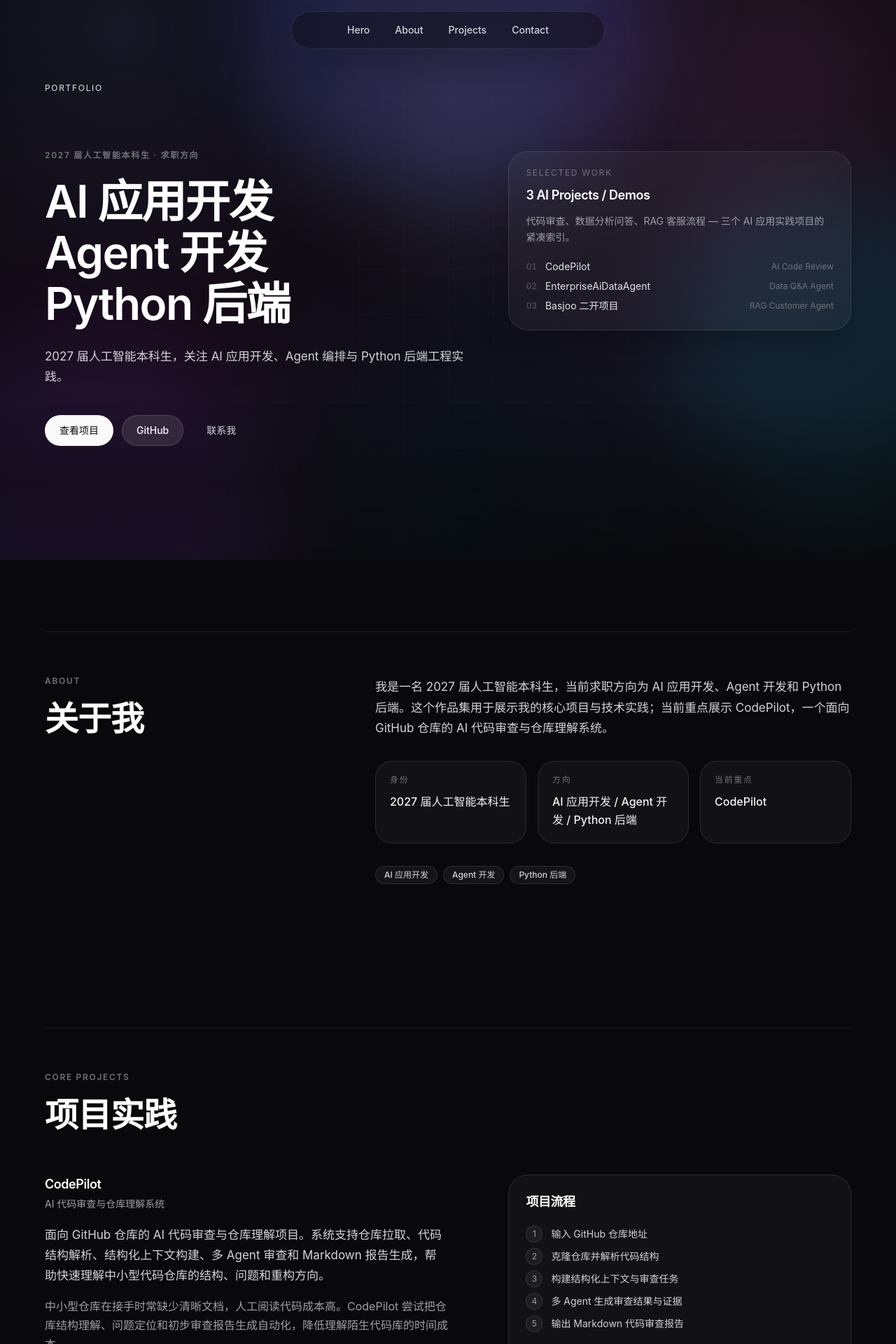
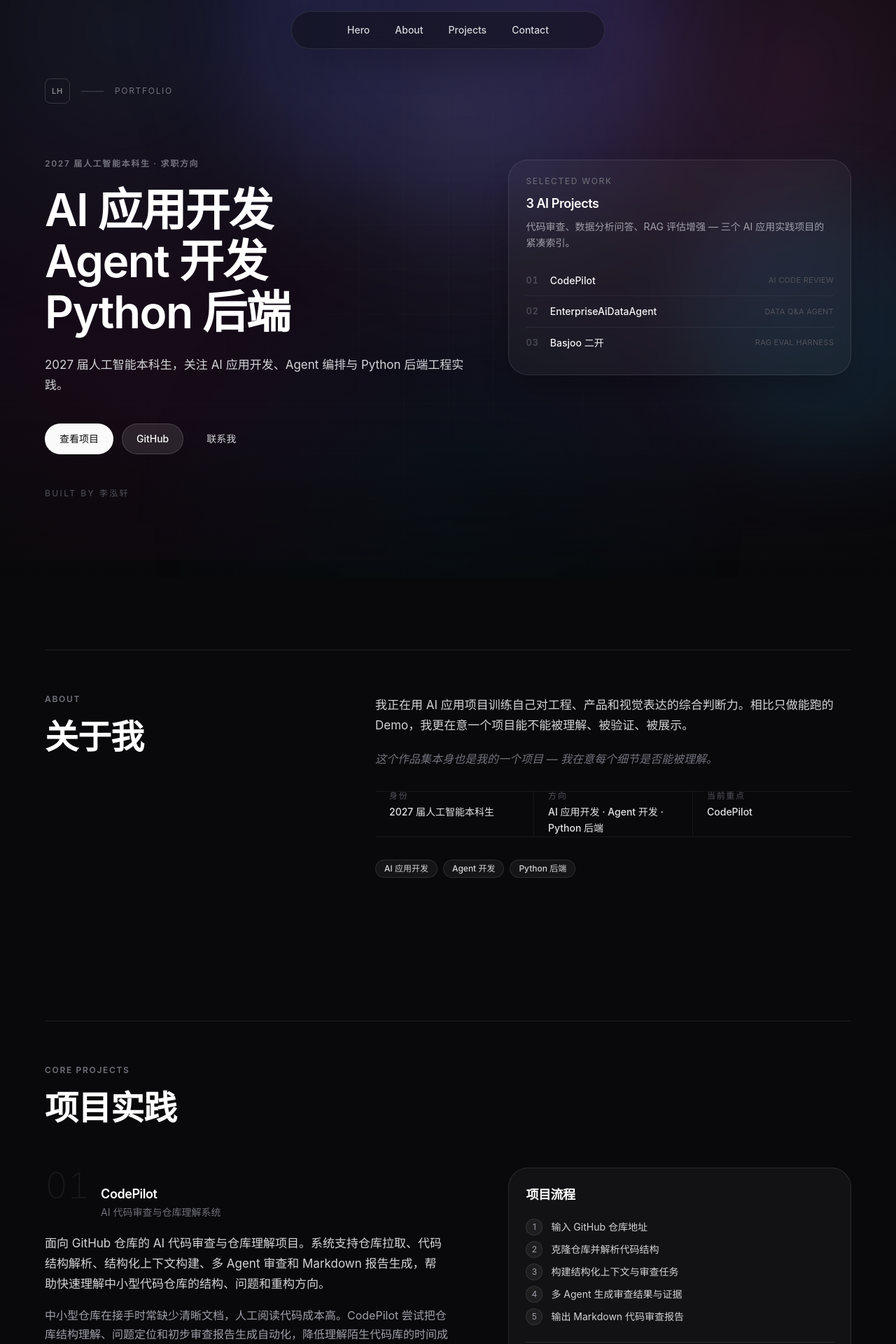
Before and after one commit to Strange-Men/Portfolio, a React (Vite) app: page / in a window 1280 px wide. Shown: the top 1920 px of the page at 70% size. Built offline with nearby package versions, Linux system fonts and the light colour scheme; the HTML template or start-up script is replaced by a standard one.

Commit message:
feat(v1.33.0-visual-identity-polish): enhance visual identity

```diff
--- a/src/components/sections/AboutSection.tsx
+++ b/src/components/sections/AboutSection.tsx
@@ -24,72 +24,39 @@ export function AboutSection() {
 
         <div className="space-y-8">
           <RevealOnScroll delay={0}>
-            <p className="text-body-lg max-w-3xl text-zinc-300">
-              {profile.about}
-            </p>
+            <div className="space-y-5">
+              <p className="text-body-lg max-w-3xl text-zinc-300">
+                {profile.about}
+              </p>
+              <p className="text-body-default max-w-3xl text-zinc-500 italic">
+                这个作品集本身也是我的一个项目 — 我在意每个细节是否能被理解。
+              </p>
+            </div>
           </RevealOnScroll>
 
-          <div className="grid gap-4 sm:grid-cols-3">
-            <RevealOnScroll delay={80} className="h-full min-w-0 w-full">
-              <BorderGlowCard
-                className="h-full min-h-[112px] w-full min-w-0 rounded-3xl border border-white/10 bg-white/[0.04] p-5"
-                edgeSensitivity={34}
-                glowColor="315 90 78"
-                backgroundColor="#120F17"
-                borderRadius={24}
-                glowRadius={28}
-                glowIntensity={0.58}
-                coneSpread={24}
-                colors={['#c084fc', '#eb1f94', '#f838ea']}
-                fillOpacity={0.04}
-              >
-                <p className="text-label text-zinc-500">身份</p>
-                <p className="mt-3 text-base font-medium leading-relaxed text-zinc-100">
+          {/* info strip — horizontal, editorial style */}
+          <RevealOnScroll delay={80}>
+            <div className="about-info-strip flex flex-col gap-0 sm:flex-row sm:gap-0">
+              <div className="about-info-item flex-1 py-4 sm:py-0 sm:px-5 sm:border-r sm:border-white/[0.06]">
+                <p className="text-label text-zinc-600 mb-1.5">身份</p>
+                <p className="text-sm font-medium text-zinc-200 leading-relaxed">
                   {profile.identity}
                 </p>
-              </BorderGlowCard>
-            </RevealOnScroll>
-
-            <RevealOnScroll delay={140} className="h-full min-w-0 w-full">
-              <BorderGlowCard
-                className="h-full min-h-[112px] w-full min-w-0 rounded-3xl border border-white/10 bg-white/[0.04] p-5"
-                edgeSensitivity={34}
-                glowColor="315 90 78"
-                backgroundColor="#120F17"
-                borderRadius={24}
-                glowRadius={28}
-                glowIntensity={0.58}
-                coneSpread={24}
-                colors={['#c084fc', '#eb1f94', '#f838ea']}
-                fillOpacity={0.04}
-              >
-                <p className="text-label text-zinc-500">方向</p>
-                <p className="mt-3 text-base font-medium leading-relaxed text-zinc-100">
-                  {profile.directions.join(' / ')}
+              </div>
+              <div className="about-info-item flex-1 py-4 sm:py-0 sm:px-5 sm:border-r sm:border-white/[0.06]">
+                <p className="text-label text-zinc-600 mb-1.5">方向</p>
+                <p className="text-sm font-medium text-zinc-200 leading-relaxed">
+                  {profile.directions.join(' · ')}
                 </p>
-              </BorderGlowCard>
-            </RevealOnScroll>
-
-            <RevealOnScroll delay={200} className="h-full min-w-0 w-full">
-              <BorderGlowCard
-                className="h-full min-h-[112px] w-full min-w-0 rounded-3xl border border-white/10 bg-white/[0.04] p-5"
-                edgeSensitivity={34}
-                glowColor="315 90 78"
-                backgroundColor="#120F17"
-                borderRadius={24}
-                glowRadius={28}
-                glowIntensity={0.58}
-                coneSpread={24}
-                colors={['#c084fc', '#eb1f94', '#f838ea']}
-                fillOpacity={0.04}
-              >
-                <p className="text-label text-zinc-500">当前重点</p>
-                <p className="mt-3 text-base font-medium leading-relaxed text-zinc-100">
+              </div>
+              <div className="about-info-item flex-1 py-4 sm:py-0 sm:px-5">
+                <p className="text-label text-zinc-600 mb-1.5">当前重点</p>
+                <p className="text-sm font-medium text-zinc-200 leading-relaxed">
                   {codepilot.name}
                 </p>
-              </BorderGlowCard>
-            </RevealOnScroll>
-          </div>
+              </div>
+            </div>
+          </RevealOnScroll>
 
           <RevealOnScroll delay={0}>
             <div className="flex flex-wrap gap-2">
--- a/src/components/sections/CodePilotSection.tsx
+++ b/src/components/sections/CodePilotSection.tsx
@@ -3,23 +3,34 @@ import { BorderGlowCard, Button, RevealOnScroll, SectionLabel, Tag } from '../ui
 
 function ProjectCard({
   project,
+  index,
   delay,
 }: {
   project: (typeof projects)[number];
+  index: number;
   delay: number;
 }) {
+  const number = String(index + 1).padStart(2, '0');
+
   return (
     <RevealOnScroll delay={delay}>
       <div className="grid gap-10 lg:grid-cols-[1.1fr_0.9fr] lg:gap-16 items-start">
         {/* left: info */}
         <div>
-          <h3 className="text-lg font-semibold tracking-tight text-white">
-            {project.name}
-          </h3>
+          {/* project number anchor */}
+          <div className="flex items-baseline gap-4 mb-5">
+            <span className="project-number-anchor" aria-hidden="true">
+              {number}
+            </span>
+            <div className="min-w-0">
+              <h3 className="text-lg font-semibold tracking-tight text-white">
+                {project.name}
+              </h3>
+              <p className="mt-0.5 text-sm text-zinc-500">{project.subtitle}</p>
+            </div>
+          </div>
 
-          <p className="mt-1 text-sm text-zinc-400">{project.subtitle}</p>
-
-          <p className="text-body-lg mt-5 max-w-xl text-zinc-300">
+          <p className="text-body-lg max-w-xl text-zinc-300">
             {project.description}
           </p>
 
@@ -36,10 +47,8 @@ function ProjectCard({
           </div>
 
           {project.proof && (
-            <div className="mt-5">
-              <p className="text-xs font-medium uppercase tracking-widest text-zinc-500 mb-1.5">
-                验证方式
-              </p>
+            <div className="proof-block mt-5">
+              <p className="proof-block-label">验证方式</p>
               <p className="text-sm leading-relaxed text-zinc-400">
                 {project.proof}
               </p>
@@ -81,10 +90,10 @@ function ProjectCard({
                 项目流程
               </h4>
               <div className="mt-5 space-y-2 text-sm">
-                {project.flow.map((step, index) => (
+                {project.flow.map((step, stepIndex) => (
                   <div key={step} className="flex items-center gap-3">
                     <span className="flex h-6 w-6 shrink-0 items-center justify-center rounded-full border border-white/10 bg-white/5 text-xs text-zinc-400">
-                      {index + 1}
+                      {stepIndex + 1}
                     </span>
                     <span className="text-zinc-300">{step}</span>
                   </div>
@@ -131,6 +140,7 @@ export function CodePilotSection() {
             <ProjectCard
               key={project.id}
               project={project}
+              index={index}
               delay={index * 120}
             />
           ))}
--- a/src/components/sections/ContactSection.tsx
+++ b/src/components/sections/ContactSection.tsx
@@ -19,7 +19,7 @@ export function ContactSection() {
                 id="contact-title"
                 className="text-section-title mt-5 font-semibold text-balance text-white"
               >
-                期待工作机会，也欢迎进一步沟通。
+                期待进一步沟通。
               </h2>
 
               <p className="text-body-lg mt-6 max-w-2xl text-zinc-300">
@@ -27,16 +27,12 @@ export function ContactSection() {
                 Email 联系我，也可以查看 GitHub 了解我的项目代码与迭代记录。
               </p>
 
-              <p className="text-body-default mt-4 max-w-2xl text-zinc-500">
-                当前页面只保留真实联系方式，不放未确认的 Demo 或下载链接。
-              </p>
-
               <div className="mt-8 flex flex-wrap gap-3">
                 <a
                   href={links.gmailHref}
                   target="_blank"
                   rel="noreferrer noopener"
-                  className="inline-flex min-h-11 items-center justify-center rounded-full px-5 py-2.5 text-sm font-medium transition-colors focus-visible:outline focus-visible:outline-2 focus-visible:outline-offset-2 border border-white/15 bg-zinc-50 text-zinc-950 hover:bg-white focus-visible:outline-zinc-50"
+                  className="contact-gmail-btn"
                 >
                   发送 Email
                 </a>
@@ -77,13 +73,16 @@ export function ContactSection() {
                   </div>
                 </div>
               </div>
-
-              <p className="text-body-default mt-8 border-t border-white/10 pt-6 text-zinc-500">
-                项目详情请在上方项目区块查看；这里仅保留联系入口。
-              </p>
             </BorderGlowCard>
           </RevealOnScroll>
         </div>
+
+        {/* signature footer */}
+        <footer className="contact-signature mt-20 border-t border-white/[0.06] pt-8">
+          <p className="text-xs tracking-widest text-zinc-600">
+            Designed and built by 李泓轩
+          </p>
+        </footer>
       </div>
     </section>
   );
--- a/src/components/sections/HeroSection.tsx
+++ b/src/components/sections/HeroSection.tsx
@@ -10,17 +10,16 @@ export function HeroSection() {
       style={{ minHeight: '100dvh' }}
       aria-labelledby="hero-title"
     >
-      {/* background glow layers */}
+      {/* background glow layers — simplified, one focal point */}
       <div className="hero-anim hero-glow pointer-events-none absolute inset-0 -z-10 overflow-hidden" style={{ animationDelay: '0.05s' }}>
         <div className="hero-premium-bg" />
-        <div className="absolute left-1/2 top-[-18rem] h-[36rem] w-[36rem] -translate-x-1/2 rounded-full bg-indigo-500/20 blur-3xl" />
-        <div className="absolute right-[-10rem] top-1/3 h-[30rem] w-[30rem] rounded-full bg-cyan-400/10 blur-3xl" />
-        <div className="absolute bottom-[-12rem] left-[-8rem] h-[32rem] w-[32rem] rounded-full bg-violet-500/10 blur-3xl" />
-        <div className="absolute inset-0 bg-[radial-gradient(circle_at_50%_18%,rgba(255,255,255,0.08),transparent_34%)]" />
-        <div className="hero-grid-bg absolute inset-0 opacity-60" />
+        <div className="absolute left-1/2 top-[-20rem] h-[40rem] w-[40rem] -translate-x-1/2 rounded-full bg-indigo-500/18 blur-[80px]" />
+        <div className="absolute right-[-6rem] top-1/3 h-[24rem] w-[24rem] rounded-full bg-cyan-400/8 blur-[60px]" />
+        <div className="absolute inset-0 bg-[radial-gradient(circle_at_50%_20%,rgba(255,255,255,0.06),transparent_40%)]" />
+        <div className="hero-grid-bg absolute inset-0 opacity-50" />
       </div>
 
-      {/* bottom transition: soft fade from Hero into ambient background */}
+      {/* bottom transition */}
       <div
         aria-hidden="true"
         className="pointer-events-none absolute inset-x-0 bottom-0 z-[1] h-56 bg-gradient-to-b from-transparent via-[#09090b]/30 to-transparent"
@@ -28,11 +27,13 @@ export function HeroSection() {
 
       {/* content shell */}
       <div className="relative z-10 mx-auto flex w-full max-w-6xl flex-col">
-        {/* portfolio label */}
-        <header className="hero-anim hero-fade mb-16 sm:mb-20" style={{ animationDelay: '0.12s' }}>
+        {/* monogram + portfolio label */}
+        <header className="hero-anim hero-fade mb-16 sm:mb-20 flex items-center gap-4" style={{ animationDelay: '0.12s' }}>
+          <span className="hero-monogram" aria-hidden="true">LH</span>
+          <span className="h-[1px] w-8 bg-white/20" aria-hidden="true" />
           <a
             href="#hero"
-            className="text-label text-zinc-200 transition-colors hover:text-white focus-visible:outline focus-visible:outline-2 focus-visible:outline-offset-4 focus-visible:outline-zinc-50"
+            className="text-label text-zinc-500 transition-colors hover:text-zinc-300 focus-visible:outline focus-visible:outline-2 focus-visible:outline-offset-4 focus-visible:outline-zinc-50"
           >
             PORTFOLIO
           </a>
@@ -71,9 +72,14 @@ export function HeroSection() {
                 联系我
               </Button>
             </div>
+
+            {/* signature line */}
+            <p className="hero-anim hero-fade hero-signature mt-12 text-xs tracking-widest text-zinc-600" style={{ animationDelay: '0.68s' }}>
+              Built by 李泓轩
+            </p>
           </div>
 
-          {/* right: Selected Work summary panel */}
+          {/* right: Selected Work — editorial project index */}
           <BorderGlowCard
             className="hero-anim hero-fade rounded-3xl border border-white/10 bg-white/[0.04] p-6 shadow-2xl shadow-black/30 backdrop-blur-sm"
             edgeSensitivity={30}
@@ -92,18 +98,28 @@ export function HeroSection() {
               {profile.heroSummary.title}
             </h2>
 
-            <p className="mt-3 text-sm leading-relaxed text-zinc-400">
+            <p className="mt-2 text-sm leading-relaxed text-zinc-400">
               {profile.heroSummary.body}
             </p>
 
-            <div className="mt-5 space-y-2">
-              {profile.heroSummary.projects.map((item) => (
-                <div key={item.index} className="flex items-center gap-3 text-sm">
-                  <span className="shrink-0 tabular-nums text-xs font-medium text-zinc-600">
+            {/* editorial project index */}
+            <div className="mt-5 space-y-0">
+              {profile.heroSummary.projects.map((item, i) => (
+                <div
+                  key={item.index}
+                  className={`group flex items-center gap-4 py-3 ${i < profile.heroSummary.projects.length - 1 ? 'border-b border-white/[0.06]' : ''}`}
+                >
+                  <span className="hero-project-index shrink-0">
                     {item.index}
                   </span>
-                  <span className="text-zinc-200">{item.name}</span>
-                  <span className="ml-auto text-xs text-zinc-500">{item.tag}</span>
+                  <div className="min-w-0 flex-1">
+                    <span className="block text-sm font-medium text-zinc-100 leading-tight">
+                      {item.name}
+                    </span>
+                  </div>
+                  <span className="shrink-0 text-[11px] tracking-wide text-zinc-600 uppercase">
+                    {item.tag}
+                  </span>
                 </div>
               ))}
             </div>
--- a/src/data/profile.ts
+++ b/src/data/profile.ts
@@ -7,16 +7,16 @@ export const profile = {
   heroDescription:
     '2027 届人工智能本科生，关注 AI 应用开发、Agent 编排与 Python 后端工程实践。',
   about:
-    '我是一名 2027 届人工智能本科生，当前求职方向为 AI 应用开发、Agent 开发和 Python 后端。这个作品集用于展示我的核心项目与技术实践；当前重点展示 CodePilot，一个面向 GitHub 仓库的 AI 代码审查与仓库理解系统。',
+    '我正在用 AI 应用项目训练自己对工程、产品和视觉表达的综合判断力。相比只做能跑的 Demo，我更在意一个项目能不能被理解、被验证、被展示。',
   focusTags: ['AI 应用开发', 'Agent 开发', 'Python 后端'],
   heroSummary: {
     label: 'Selected Work',
-    title: '3 AI Projects / Demos',
-    body: '代码审查、数据分析问答、RAG 客服流程 — 三个 AI 应用实践项目的紧凑索引。',
+    title: '3 AI Projects',
+    body: '代码审查、数据分析问答、RAG 评估增强 — 三个 AI 应用实践项目的紧凑索引。',
     projects: [
       { index: '01', name: 'CodePilot', tag: 'AI Code Review' },
       { index: '02', name: 'EnterpriseAiDataAgent', tag: 'Data Q&A Agent' },
-      { index: '03', name: 'Basjoo 二开项目', tag: 'RAG Customer Agent' },
+      { index: '03', name: 'Basjoo 二开', tag: 'RAG Eval Harness' },
     ],
   },
 } as const;
--- a/src/index.css
+++ b/src/index.css
@@ -32,6 +32,8 @@
   color: #fafafa;
   background: #09090b;
 }
+
+/* ── Visual Identity Polish: personal mark / editorial elements ────── */
 
 * {
   box-sizing: border-box;
@@ -417,3 +419,162 @@
     background-size: 48px 48px;
   }
 }
+
+/* ── Visual Identity Polish: personal mark / editorial elements ────── */
+
+/* Hero monogram — subtle personal mark */
+.hero-monogram {
+  display: inline-flex;
+  align-items: center;
+  justify-content: center;
+  width: 36px;
+  height: 36px;
+  border: 1px solid rgba(255, 255, 255, 0.15);
+  border-radius: 8px;
+  font-size: 11px;
+  font-weight: 600;
+  letter-spacing: 0.08em;
+  color: rgba(255, 255, 255, 0.5);
+  font-family: var(--font-sans);
+  transition: border-color 300ms ease, color 300ms ease;
+}
+
+.hero-monogram:hover {
+  border-color: rgba(255, 255, 255, 0.3);
+  color: rgba(255, 255, 255, 0.7);
+}
+
+/* Hero project index — editorial number styling */
+.hero-project-index {
+  font-size: 13px;
+  font-weight: 600;
+  letter-spacing: 0.06em;
+  color: rgba(255, 255, 255, 0.2);
+  font-variant-numeric: tabular-nums;
+  font-family: var(--font-sans);
+  transition: color 300ms ease;
+}
+
+.hero-project-index:hover {
+  color: rgba(255, 255, 255, 0.35);
+}
+
+/* Hero signature line */
+.hero-signature {
+  font-family: var(--font-sans);
+  text-transform: uppercase;
+  letter-spacing: 0.2em;
+}
+
+/* Project number anchor — big editorial number */
+.project-number-anchor {
+  font-size: clamp(2.5rem, 4vw, 3.5rem);
+  font-weight: 200;
+  line-height: 1;
+  letter-spacing: -0.02em;
+  color: rgba(255, 255, 255, 0.06);
+  font-variant-numeric: tabular-nums;
+  font-family: var(--font-sans);
+  user-select: none;
+  transition: color 400ms ease;
+}
+
+.project-number-anchor:hover {
+  color: rgba(255, 255, 255, 0.1);
+}
+
+/* Proof block — trust anchor styling */
+.proof-block {
+  padding: 14px 16px;
+  border-left: 2px solid rgba(255, 255, 255, 0.08);
+  background: rgba(255, 255, 255, 0.02);
+  border-radius: 0 12px 12px 0;
+  transition: border-color 300ms ease, background 300ms ease;
+}
+
+.proof-block:hover {
+  border-left-color: rgba(255, 255, 255, 0.15);
+  background: rgba(255, 255, 255, 0.03);
+}
+
+.proof-block-label {
+  font-size: 0.65rem;
+  font-weight: 600;
+  letter-spacing: 0.14em;
+  text-transform: uppercase;
+  color: rgba(255, 255, 255, 0.3);
+  margin-bottom: 6px;
+  font-family: var(--font-sans);
+}
+
+/* About info strip — editorial horizontal layout */
+.about-info-strip {
+  border-top: 1px solid rgba(255, 255, 255, 0.06);
+  border-bottom: 1px solid rgba(255, 255, 255, 0.06);
+}
+
+@media (max-width: 639px) {
+  .about-info-strip {
+    border-top: none;
+    border-bottom: none;
+  }
+
+  .about-info-item {
+    border-bottom: 1px solid rgba(255, 255, 255, 0.06);
+  }
+
+  .about-info-item:last-child {
+    border-bottom: none;
+  }
+}
+
+/* Contact Gmail button — primary CTA */
+.contact-gmail-btn {
+  display: inline-flex;
+  min-height: 44px;
+  align-items: center;
+  justify-content: center;
+  border-radius: 9999px;
+  padding: 10px 24px;
+  font-size: 0.875rem;
+  font-weight: 600;
+  letter-spacing: 0.02em;
+  transition: background 200ms ease, box-shadow 200ms ease, transform 100ms ease;
+  border: 1px solid rgba(255, 255, 255, 0.15);
+  background: #fafafa;
+  color: #09090b;
+  font-family: var(--font-sans);
+}
+
+.contact-gmail-btn:hover {
+  background: #ffffff;
+  box-shadow: 0 0 0 1px rgba(255, 255, 255, 0.1), 0 4px 16px rgba(0, 0, 0, 0.2);
+}
+
+.contact-gmail-btn:active {
+  transform: scale(0.98);
+}
+
+.contact-gmail-btn:focus-visible {
+  outline: 2px solid rgba(255, 255, 255, 0.5);
+  outline-offset: 2px;
+}
+
+/* Contact signature footer */
+.contact-signature {
+  text-align: center;
+}
+
+@media (prefers-reduced-motion: reduce) {
+  .hero-monogram,
+  .hero-project-index,
+  .project-number-anchor,
+  .proof-block,
+  .contact-gmail-btn {
+    transition: none;
+  }
+
+  .contact-gmail-btn:active {
+    transform: none;
+  }
+}
```
Also changed, not shown: 5 other files (tests, documents, lock files or other folders).
